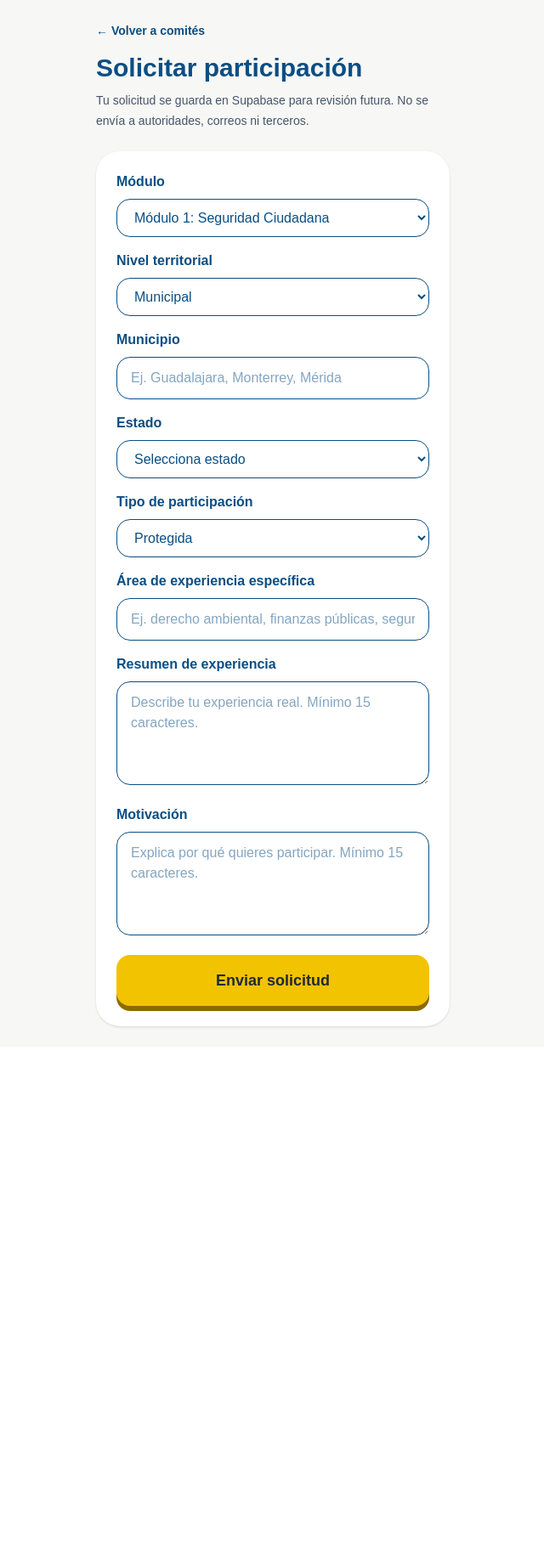
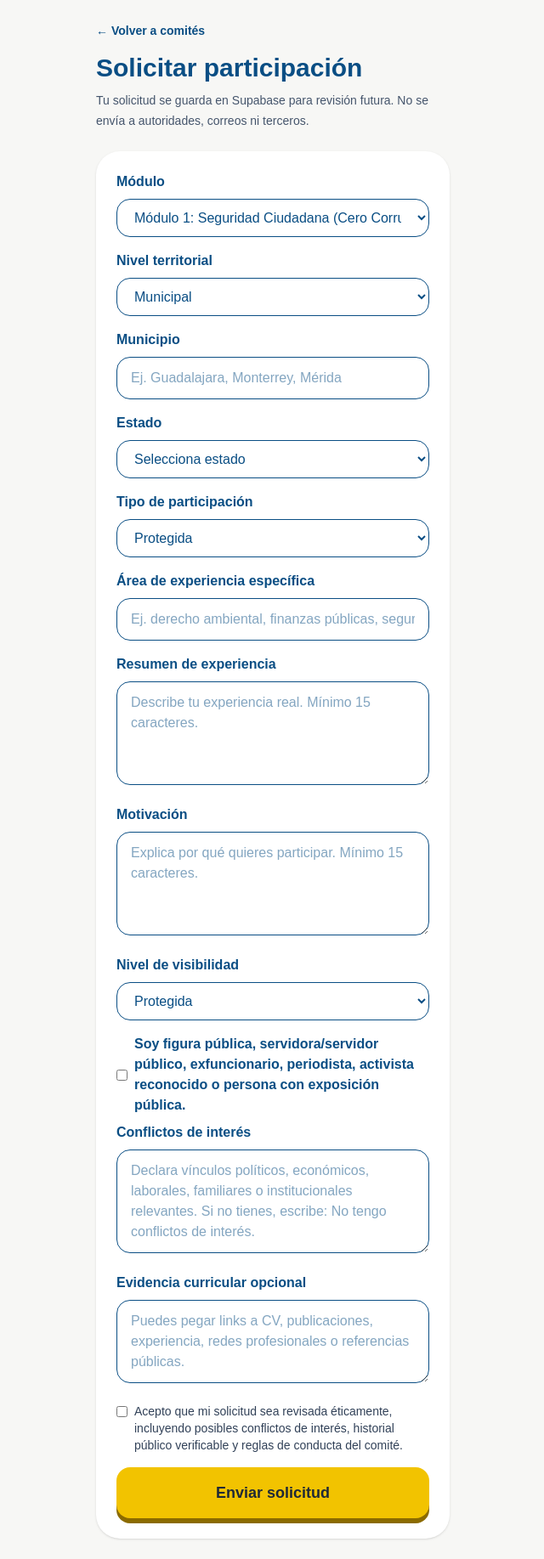
Before and after one commit to TecnocraciaParticipativaMexico/Plataforma, a Next.js app in the folder web/: page /comites/solicitar in a window 1280 px wide. Shown: the whole page at 85% size, without its empty margins (319-959 px from the left). Before the commit the page ends 1232 px from the top, so only its background shows below. Built offline with nearby package versions, Linux system fonts and the light colour scheme.

Commit message:
feat: fortalecer solicitud etica de expertos para comites

```diff
--- a/web/app/comites/solicitar/page.tsx
+++ b/web/app/comites/solicitar/page.tsx
@@ -2,39 +2,9 @@
 
 import Link from "next/link";
 import { useState } from "react";
+import { modulosTecnocracia } from "../../lib/modulosTecnocracia";
 
-const modulos = [
-  "Seguridad Ciudadana",
-  "Fiscalía Forense Ciudadana",
-  "Congreso Cívico",
-  "Derechos Humanos",
-  "Madres Buscadoras",
-  "Sistema Judicial",
-  "Tribunales de Alta Integridad",
-  "Auditoría Cívica Local",
-  "Ética Pública",
-  "Salud y Bienestar",
-  "Educación",
-  "Infraestructura y Vivienda",
-  "Movilidad",
-  "DIF Cívico",
-  "Juventud y Deporte",
-  "Cultura y Turismo",
-  "Economía Regional",
-  "Energía",
-  "Licitaciones Éticas",
-  "Ciencia y Tecnología",
-  "INE Cívico",
-  "Anticorrupción",
-  "Auditoría de Sistemas",
-  "Prensa Libre",
-  "Verdad Histórica",
-  "Campo y Soberanía Alimentaria",
-  "Agua y Territorio",
-  "Medio Ambiente",
-  "Protección Civil",
-  "Relaciones Internacionales",
-];
+const modulos = modulosTecnocracia;
 
 const estados = [
   "Aguascalientes", "Baja California", "Baja California Sur", "Campeche",
@@ -73,6 +43,11 @@ export default function SolicitarComitePage() {
   const [expertiseArea, setExpertiseArea] = useState("");
   const [experienceSummary, setExperienceSummary] = useState("");
   const [motivation, setMotivation] = useState("");
+  const [visibilityLevel, setVisibilityLevel] = useState("Protegida");
+  const [conflictInterest, setConflictInterest] = useState("");
+  const [curriculumEvidence, setCurriculumEvidence] = useState("");
+  const [ethicsAccepted, setEthicsAccepted] = useState(false);
+  const [isPublicFigure, setIsPublicFigure] = useState(false);
   const [result, setResult] = useState<any>(null);
   const [loading, setLoading] = useState(false);
 
@@ -112,6 +87,22 @@ if (textoInvalido(expertiseArea)) {
         return;
       }
 
+    if (!conflictInterest.trim()) {
+  setResult({
+    ok: false,
+    error: "Declara si tienes o no conflictos de interés.",
+  });
+  return;
+}
+
+if (!ethicsAccepted) {
+  setResult({
+    ok: false,
+    error: "Debes aceptar el código ético para enviar la solicitud.",
+  });
+  return;
+}
+
       let actorHash = localStorage.getItem("actor_hash");
 
       if (!actorHash) {
@@ -127,7 +118,7 @@ if (textoInvalido(expertiseArea)) {
         body: JSON.stringify({
           actor_hash: actorHash,
           module_id: moduleId,
-          module_name: modulos[moduleId - 1],
+          module_name: modulos[moduleId - 1]?.nombre,
           level,
           municipality: level === "Municipal" ? municipality : null,
           state: level === "Municipal" || level === "Estatal" ? state : null,
@@ -137,6 +128,11 @@ if (textoInvalido(expertiseArea)) {
           expertise_area: expertiseArea,
           experience_summary: experienceSummary,
           motivation,
+          visibility_level: visibilityLevel,
+          conflict_interest: conflictInterest,
+          curriculum_evidence: curriculumEvidence,
+          ethics_accepted: ethicsAccepted,
+          is_public_figure: isPublicFigure,
         }),
       });
 
@@ -177,11 +173,11 @@ if (textoInvalido(expertiseArea)) {
             }}
             className="mb-4 w-full rounded-2xl border px-4 py-3"
           >
-            {modulos.map((modulo, index) => (
-              <option key={modulo} value={index + 1}>
-                Módulo {index + 1}: {modulo}
-              </option>
-            ))}
+            {modulos.map((modulo) => (
+  <option key={modulo.id} value={modulo.id}>
+    Módulo {modulo.id}: {modulo.nombre}
+  </option>
+))}
           </select>
 
           <label className="mb-2 block font-semibold">Nivel territorial</label>
@@ -273,6 +269,65 @@ if (textoInvalido(expertiseArea)) {
             placeholder="Explica por qué quieres participar. Mínimo 15 caracteres."
           />
 
+<label className="mb-2 block font-semibold">
+  Nivel de visibilidad
+</label>
+<select
+  value={visibilityLevel}
+  onChange={(e) => setVisibilityLevel(e.target.value)}
+  className="mb-4 w-full rounded-2xl border px-4 py-3"
+>
+  <option>Protegida</option>
+  <option>Pública verificada</option>
+  <option>Colectiva / institucional</option>
+</select>
+
+<label className="mb-2 flex items-center gap-2 font-semibold">
+  <input
+    type="checkbox"
+    checked={isPublicFigure}
+    onChange={(e) => setIsPublicFigure(e.target.checked)}
+  />
+  Soy figura pública, servidora/servidor público, exfuncionario, periodista,
+  activista reconocido o persona con exposición pública.
+</label>
+
+<label className="mb-2 block font-semibold">
+  Conflictos de interés
+</label>
+<textarea
+  value={conflictInterest}
+  onChange={(e) => setConflictInterest(e.target.value)}
+  className="mb-4 w-full rounded-2xl border px-4 py-3"
+  rows={4}
+  placeholder="Declara vínculos políticos, económicos, laborales, familiares o institucionales relevantes. Si no tienes, escribe: No tengo conflictos de interés."
+/>
+
+<label className="mb-2 block font-semibold">
+  Evidencia curricular opcional
+</label>
+<textarea
+  value={curriculumEvidence}
+  onChange={(e) => setCurriculumEvidence(e.target.value)}
+  className="mb-4 w-full rounded-2xl border px-4 py-3"
+  rows={3}
+  placeholder="Puedes pegar links a CV, publicaciones, experiencia, redes profesionales o referencias públicas."
+/>
+
+<label className="mb-4 flex items-start gap-2 text-sm text-slate-700">
+  <input
+    type="checkbox"
+    checked={ethicsAccepted}
+    onChange={(e) => setEthicsAccepted(e.target.checked)}
+    className="mt-1"
+  />
+  <span>
+    Acepto que mi solicitud sea revisada éticamente, incluyendo posibles
+    conflictos de interés, historial público verificable y reglas de conducta
+    del comité.
+  </span>
+</label>
+
           <button
             onClick={enviarSolicitud}
             disabled={loading}
```
